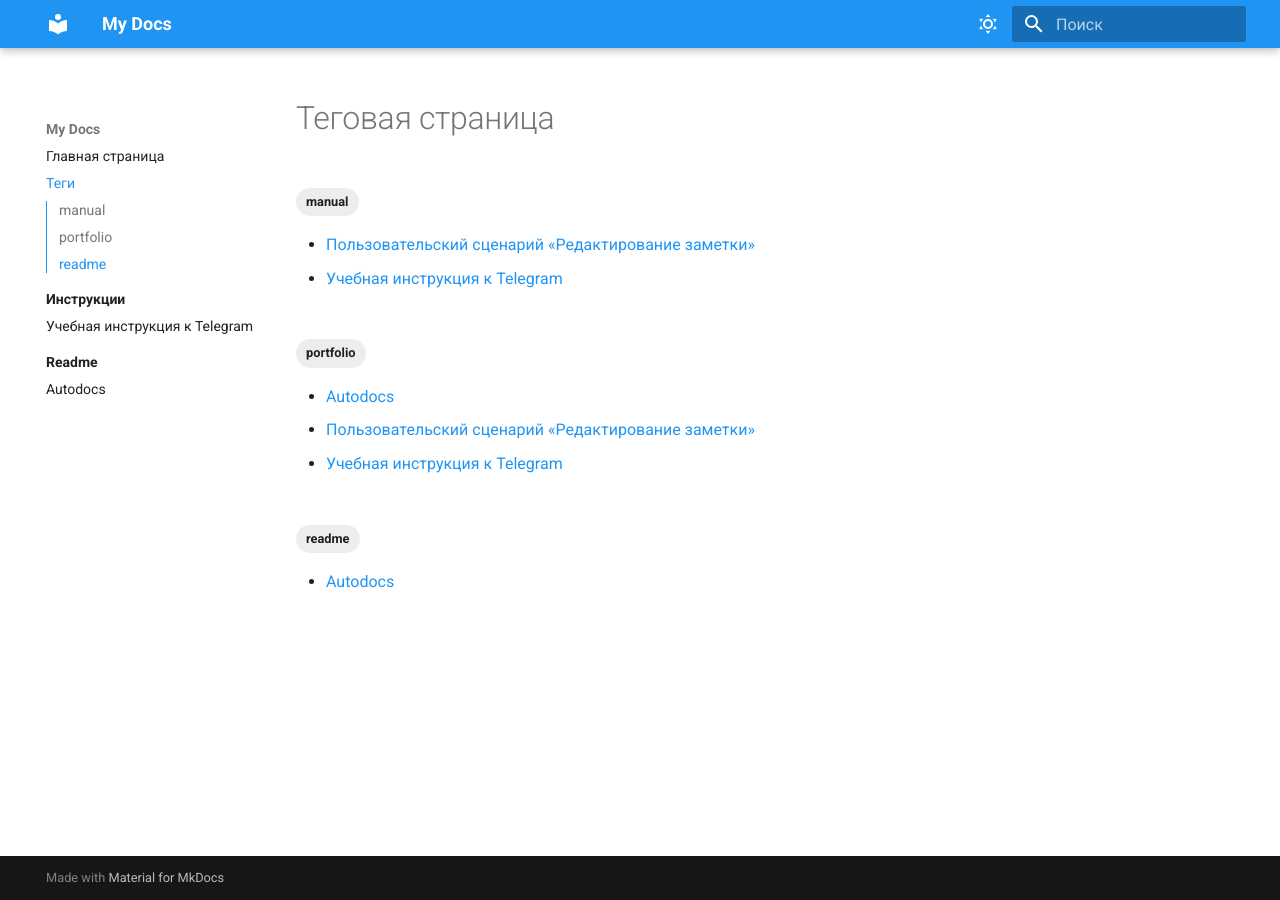
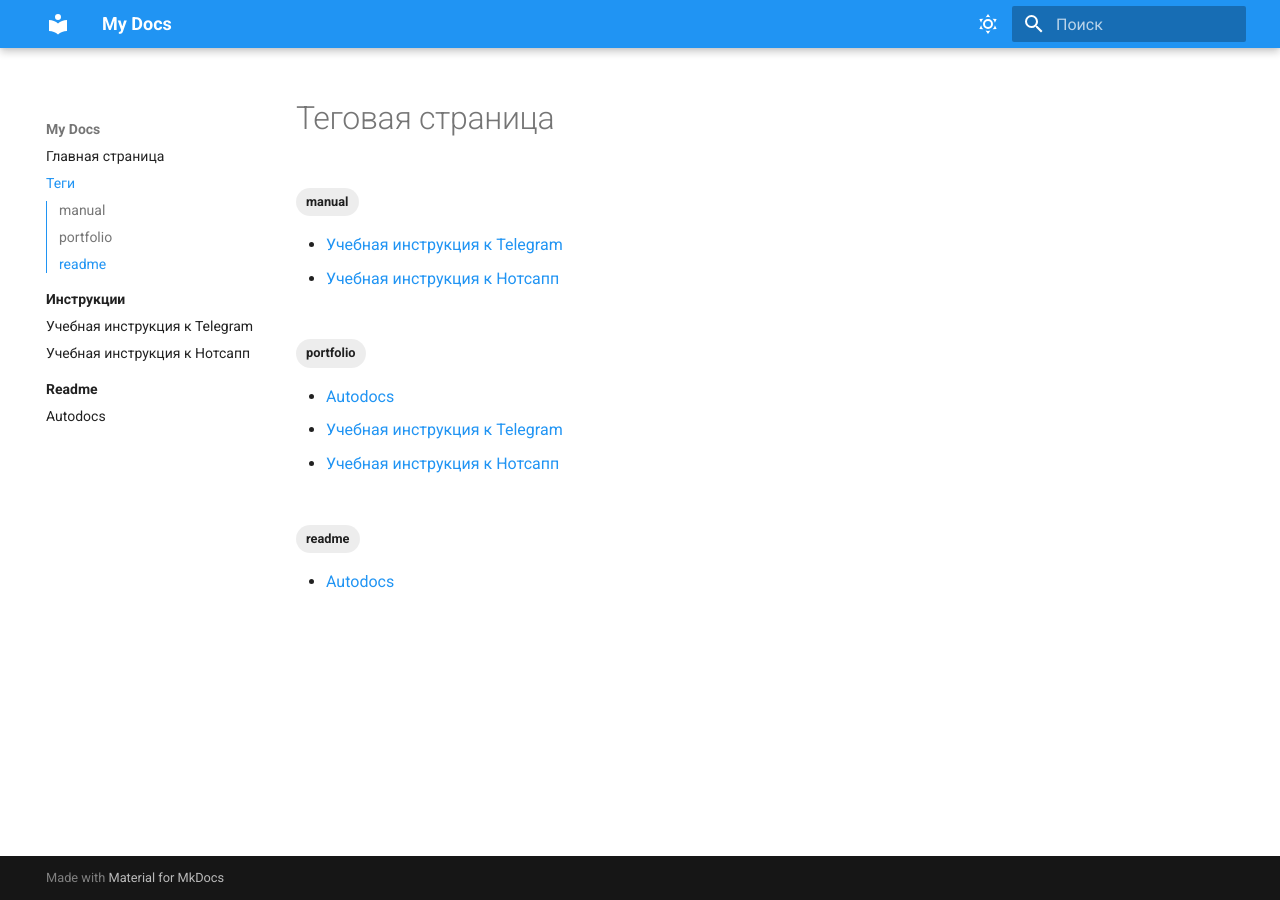
Before and after one commit to lopefre/docs-test-project, an MkDocs documentation site: the page built from docs/tags.md, in a window 1280 px wide. Built offline with MkDocs 1.6.1 and Material for MkDocs 9.7.7, drawn with Linux system fonts in a browser that asks for light colours.

Commit message:
add to nav

```diff
--- a/mkdocs.yaml
+++ b/mkdocs.yaml
@@ -48,6 +48,7 @@
   - Инструкции:
     - Инструкции: instruction/index.md
     - Учебная инструкция к Telegram: instruction/lopefre-instruction.md
+    - Учебная инструкция к Нотсапп: instruction/notesapp.md
   - Readme:
     - Readme: readme/index.md
     - Autodocs: readme/Autodocs.md
```
